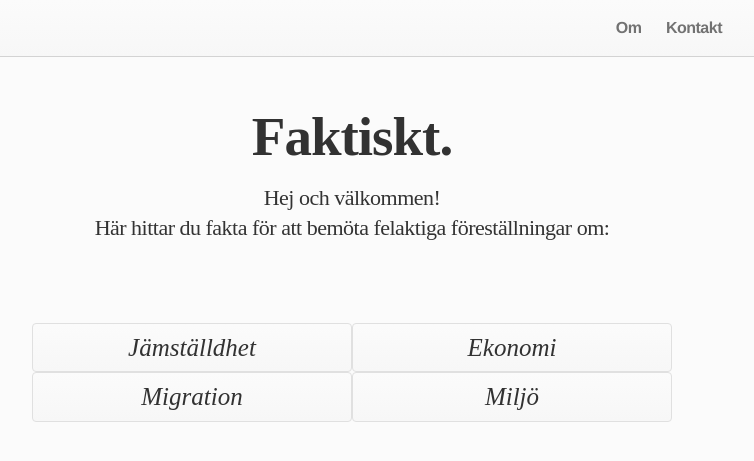
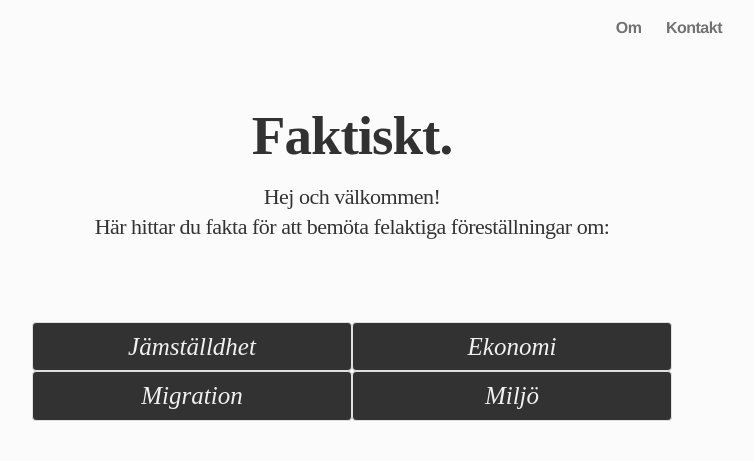
Before and after one commit to frigolitvarulv/faktiskt.github.io, a Jekyll site: the page built from index.html, in a window 1280 px wide. Shown: the top 461 px of the page, without its empty margins (288-1042 px from the left). Built offline with Jekyll 4.4.1, drawn with Linux system fonts in a browser that asks for light colours; nearby versions of some CDN libraries; Markdown is read by kramdown in place of the engine named in the settings.

Commit message:
minor layout changes..

```diff
--- a/css/custom.css
+++ b/css/custom.css
@@ -8,6 +8,9 @@ h1 {
 	font-weight: 700;
 	margin-bottom: 15px;
 	color: #323232;
+}
+a {
+	color: tomato;
 }
 #main-header {
 	letter-spacing: -1px;
@@ -33,9 +36,8 @@ a:focus, a:hover {
 	}
 }
 .site-header {
-	border-bottom: 1px solid lightgray;
-	border-top: none;
-	background: linear-gradient(#fbfbfb, #f7f7f7);
+	border: none;
+	background: #fbfbfb;
 }
 .main-block {
 	margin-top: 30px;
@@ -49,12 +51,16 @@ a:focus, a:hover {
 }
 .btn-custom {
 	border: 1px solid #e0e0e0;
-	background: linear-gradient(#fbfbfb, #f7f7f7);
+
+	background: #323232;
+
 	font-size: 18px;
 }
 .btn-custom:hover {
-	background: #323232;
-	color: white;
+
+	background: linear-gradient(#fbfbfb, #f7f7f7);
+	color: #323232;
+
 }
 .btn-big {
 	font-family: "Times New Roman", serif;
@@ -72,7 +78,9 @@ a:focus, a:hover {
 .main-btn a {
 	vertical-align: middle;
 	text-decoration: none;
-	color: #323232;
+
+	color: #f0f0f0;
+
 	width: 100%;
 }
 .nav-link {
```
